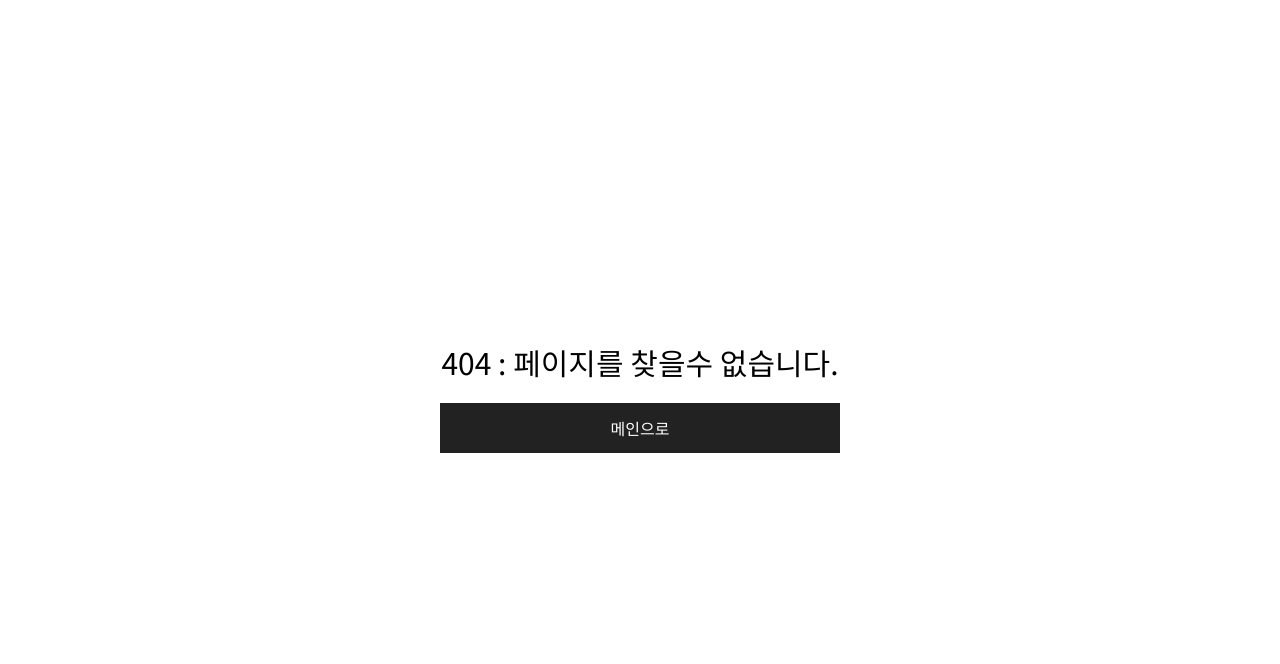
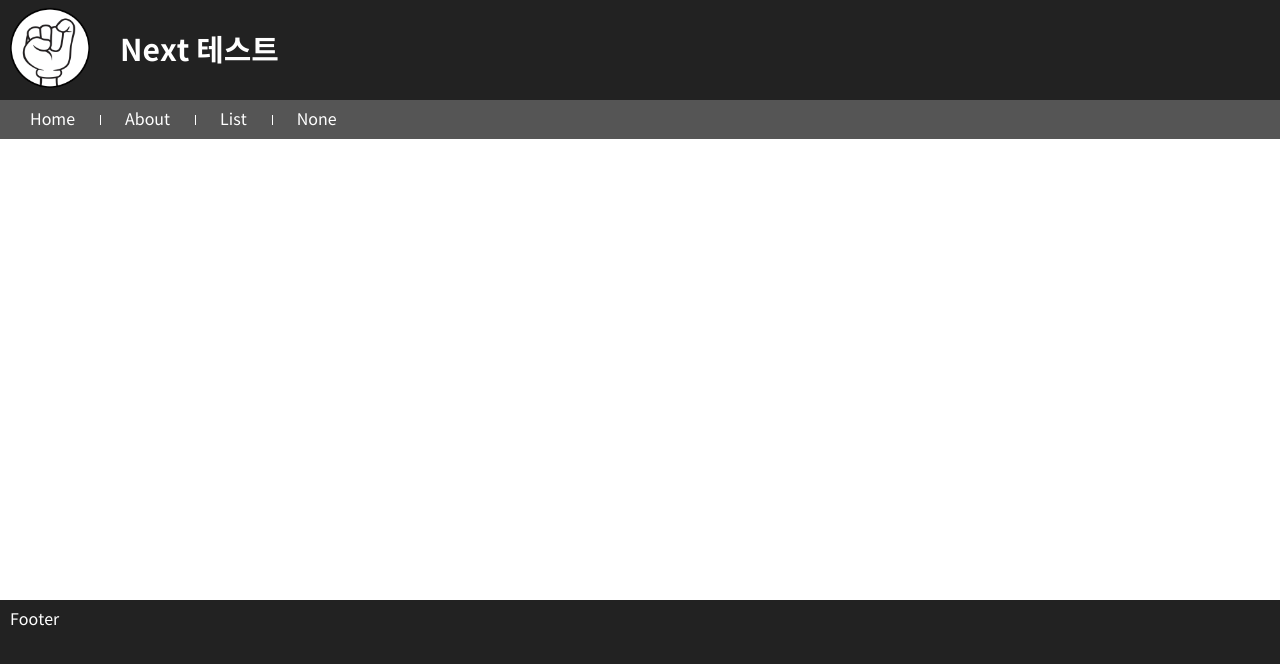
Before and after one commit to knightrun/next-basic, a Next.js app: page /about in a window 1280 px wide. Before the commit this address had no page. Shown: the top 664 px of the page. Built offline with nearby package versions, Linux system fonts and the light colour scheme.

Commit message:
next-basic setting

```diff
--- a/src/components/common/gnb.tsx
+++ b/src/components/common/gnb.tsx
@@ -29,20 +29,37 @@ const Nav = styled.nav`
   }
 `
 
-const Gnb = () => (
-  <Nav>
-    <Link href="/">
-      <a>Home</a>
-    </Link>
+const Gnb = () => {
+  const gnbList = [
+    {
+      title: 'Home' ,
+      link: '/'
+    },
+    {
+      title: 'About',
+      link: '/about'
+    },
+    {
+      title: 'List',
+      link: '/product/list'
+    },
+    {
+      title: 'None',
+      link: '/none'
+    }
+  ]
 
-    <Link href="/product/list">
-      <a>List</a>
-    </Link>
-
-    <Link href="/none">
-      <a>None</a>
-    </Link>
-  </Nav>
-)
+  return (
+    <Nav>
+      {
+        gnbList.map((item: {title:string, link:string}) => (
+          <Link href={item.link}>
+            <a>{item.title}</a>
+          </Link>
+        ))
+      }
+    </Nav>
+  )
+}
 
 export default Gnb
--- /dev/null
+++ b/src/pages/about/index.tsx
@@ -0,0 +1,7 @@
+const About = () =>  (
+  <div className="about">
+
+  </div>
+)
+
+export default About
--- a/src/pages/product/detail/[id].tsx
+++ b/src/pages/product/detail/[id].tsx
@@ -1,4 +1,4 @@
-import React, {useEffect, useState} from "react";
+import React from "react";
 import ProductItem from "@/components/product/productItem";
 import axios from "axios";
 import Head from "next/head";
@@ -41,6 +41,7 @@ const Post = ({item, name}) => {
   )
 }
 
+//항상 최신 상태유지, 관리자 페이지, 분석차트
 export const getServerSideProps: GetServerSideProps = async (context) => {
   const id = context.params.id
   const apiUrl = `http://makeup-api.herokuapp.com/api/v1/products/${id}.json`
```
Also changed, not shown: src/pages/product/list/index.tsx (+5 -4 lines), 2 other files (tests, documents, lock files or other folders).
